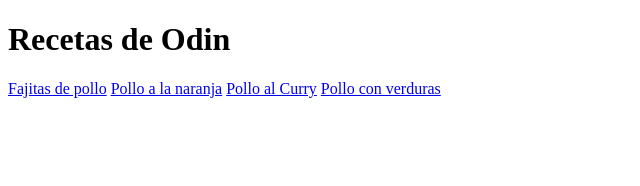
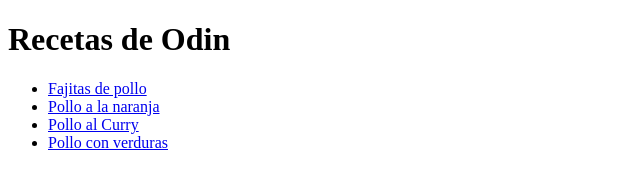
Before and after one commit to EliasZach/odin-recipes, a plain HTML site: page index.html in a window 1280 px wide. Shown: the whole page, without its empty margins (0-640 px from the left). Drawn offline with Linux system fonts and the light colour scheme.

```diff
--- a/index.html
+++ b/index.html
@@ -7,9 +7,11 @@
 </head>
 <body>
     <h1>Recetas de Odin</h1>
-    <a href="/recipes/fajitas_de_pollo.html">Fajitas de pollo</a>
-    <a href="/recipes/pollo_a_la_naranja.html">Pollo a la naranja</a>
-    <a href="/recipes/pollo_al_curry.html">Pollo al Curry</a>
-    <a href="/recipes/pollo_con_verduras.html">Pollo con verduras</a>
+    <ul>
+        <li><a href="/recipes/fajitas_de_pollo.html">Fajitas de pollo</a></li>
+        <li><a href="/recipes/pollo_a_la_naranja.html">Pollo a la naranja</a></li>
+        <li><a href="/recipes/pollo_al_curry.html">Pollo al Curry</a></li>
+        <li><a href="/recipes/pollo_con_verduras.html">Pollo con verduras</a></li>
+    </ul>
 </body>
 </html>
```
Also changed, not shown: recipes/fajitas_de_pollo.html (+2 -0 lines), recipes/pollo_a_la_naranja.html (+2 -0 lines), recipes/pollo_al_curry.html (+2 -0 lines), recipes/pollo_con_verduras.html (+2 -0 lines), img/fajitas-de-pollo.jpg (added), img/polloalanaranja.jpg (added), img/polloalcurry.jpg (added), img/polloconvegetales.jpg (added).
